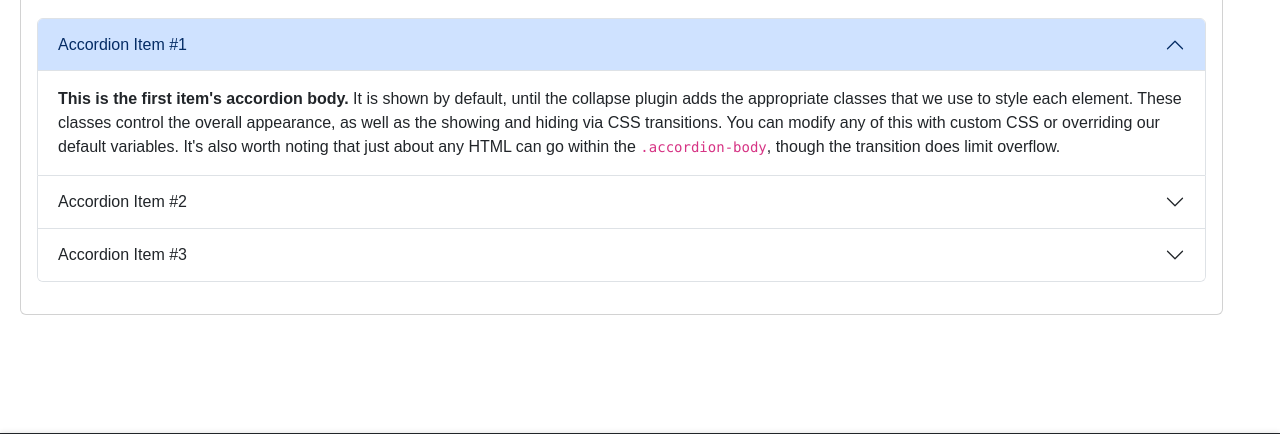
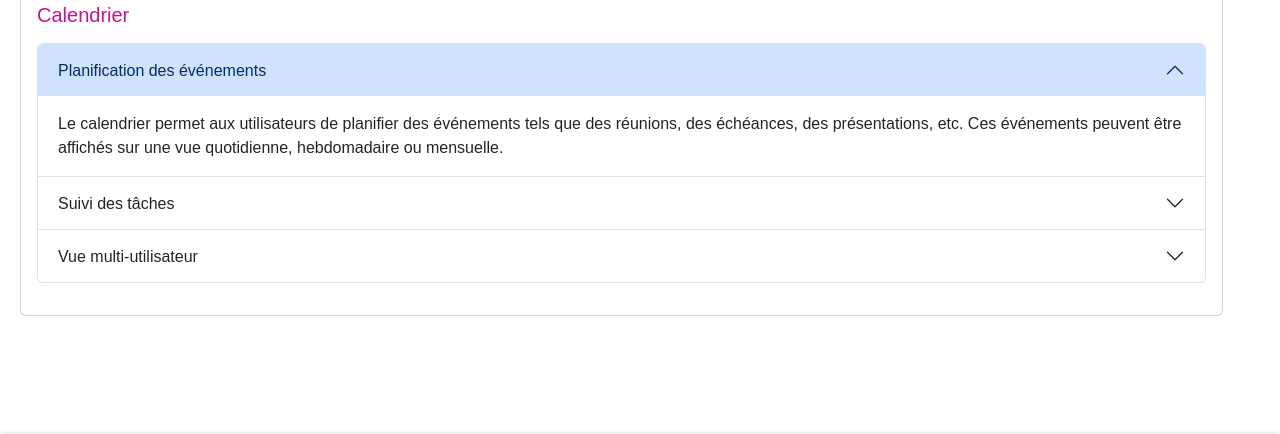
Before and after one commit to SIRdud12/Projet-Technologique-T2, a PHP site: page /GATE.php in a window 1280 px wide. Shown: the part 2140-2574 px from the top of the page. Run offline with PHP 8.4, Linux system fonts and the light colour scheme; some web fonts are replaced.

Commit message:
Add files via upload

```diff
--- a/GATE.php
+++ b/GATE.php
@@ -178,36 +178,36 @@ if (isset($_SESSION['user_id'])) {
   <div class="accordion-item">
     <h2 class="accordion-header">
       <button class="accordion-button" type="button" data-bs-toggle="collapse" data-bs-target="#collapseOne" aria-expanded="true" aria-controls="collapseOne">
-        Accordion Item #1
+        Planification des événements
       </button>
     </h2>
     <div id="collapseOne" class="accordion-collapse collapse show" data-bs-parent="#accordionExample">
       <div class="accordion-body">
-        <strong>This is the first item's accordion body.</strong> It is shown by default, until the collapse plugin adds the appropriate classes that we use to style each element. These classes control the overall appearance, as well as the showing and hiding via CSS transitions. You can modify any of this with custom CSS or overriding our default variables. It's also worth noting that just about any HTML can go within the <code>.accordion-body</code>, though the transition does limit overflow.
+        Le calendrier permet aux utilisateurs de planifier des événements tels que des réunions, des échéances, des présentations, etc. Ces événements peuvent être affichés sur une vue quotidienne, hebdomadaire ou mensuelle.
       </div>
     </div>
   </div>
   <div class="accordion-item">
     <h2 class="accordion-header">
       <button class="accordion-button collapsed" type="button" data-bs-toggle="collapse" data-bs-target="#collapseTwo" aria-expanded="false" aria-controls="collapseTwo">
-        Accordion Item #2
+        Suivi des tâches
       </button>
     </h2>
     <div id="collapseTwo" class="accordion-collapse collapse" data-bs-parent="#accordionExample">
       <div class="accordion-body">
-        <strong>This is the second item's accordion body.</strong> It is hidden by default, until the collapse plugin adds the appropriate classes that we use to style each element. These classes control the overall appearance, as well as the showing and hiding via CSS transitions. You can modify any of this with custom CSS or overriding our default variables. It's also worth noting that just about any HTML can go within the <code>.accordion-body</code>, though the transition does limit overflow.
+        Les tâches peuvent être ajoutées au calendrier avec leurs dates d'échéance. Cela permet aux utilisateurs de visualiser rapidement les tâches à accomplir et de les organiser en fonction de leurs priorités.
       </div>
     </div>
   </div>
   <div class="accordion-item">
     <h2 class="accordion-header">
       <button class="accordion-button collapsed" type="button" data-bs-toggle="collapse" data-bs-target="#collapseThree" aria-expanded="false" aria-controls="collapseThree">
-        Accordion Item #3
+       Vue multi-utilisateur
       </button>
     </h2>
     <div id="collapseThree" class="accordion-collapse collapse" data-bs-parent="#accordionExample">
       <div class="accordion-body">
-        <strong>This is the third item's accordion body.</strong> It is hidden by default, until the collapse plugin adds the appropriate classes that we use to style each element. These classes control the overall appearance, as well as the showing and hiding via CSS transitions. You can modify any of this with custom CSS or overriding our default variables. It's also worth noting that just about any HTML can go within the <code>.accordion-body</code>, though the transition does limit overflow.
+        Dans les environnements de travail collaboratif, le calendrier peut prendre en charge une vue multi-utilisateur, montrant les événements et les tâches assignées à différentes personnes au sein de l'équipe.
       </div>
     </div>
   </div>
```
Also changed, not shown: Gestion.jpg (added), accueil.jpg (added), calendrier.jpg (added), page.jpg (added).
